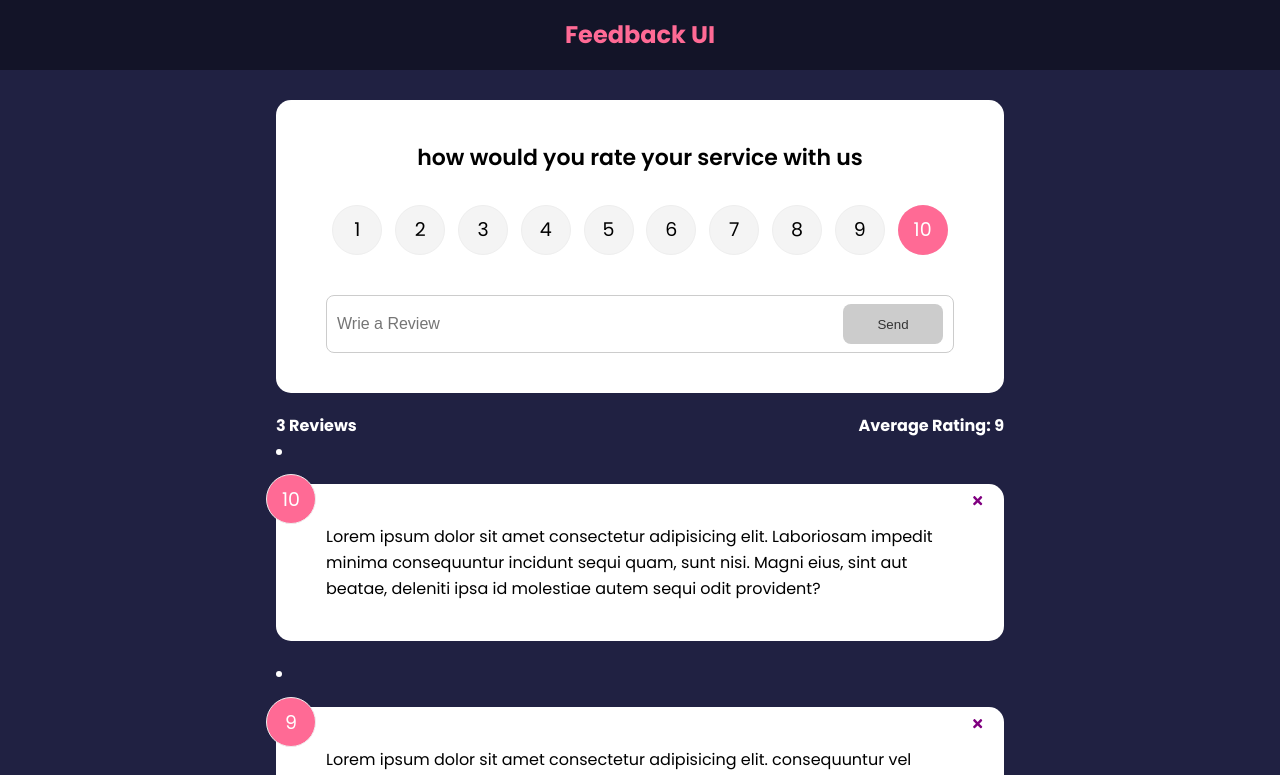
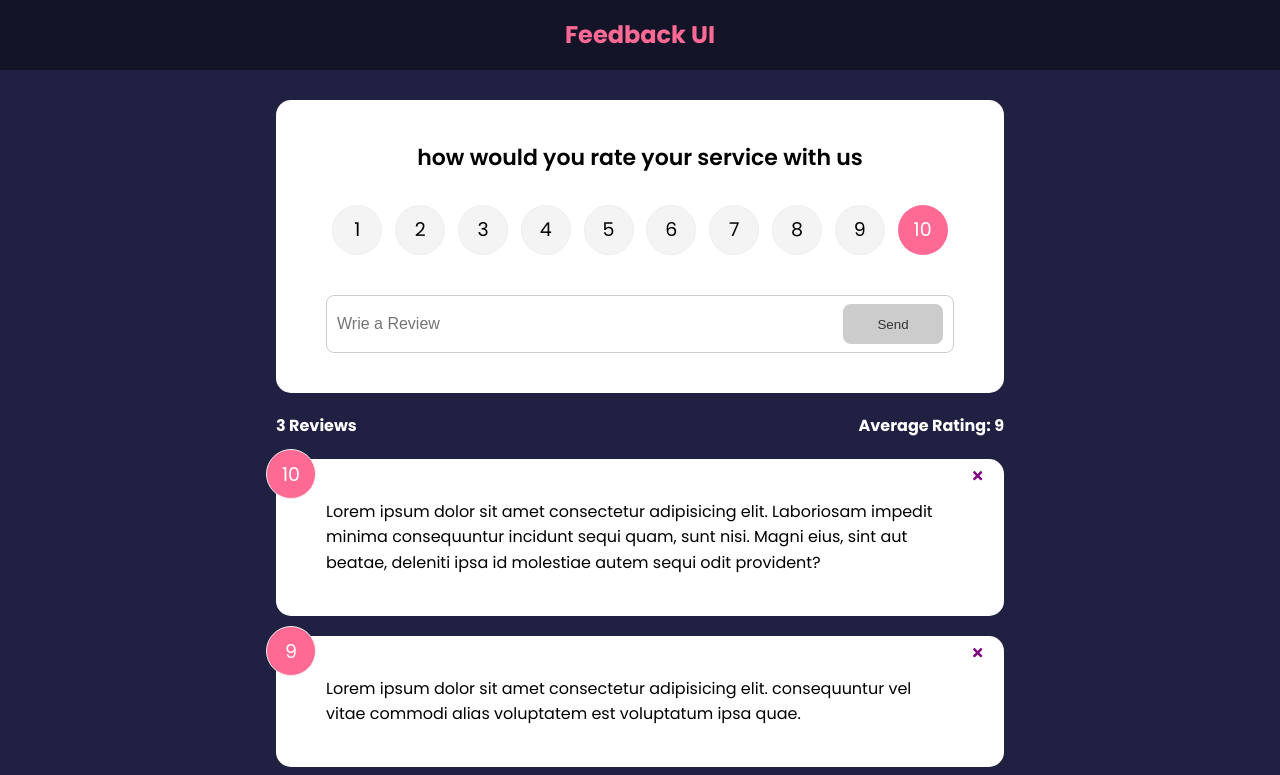
Before and after one commit to Gargi212Roy/Feedback-UI, a React (Create React App) app: page / in a window 1280 px wide. Shown: the top 775 px of the page. Built offline with nearby package versions, Linux system fonts and the light colour scheme.

Commit message:
third commit

```diff
--- a/src/components/FeedbackList.jsx
+++ b/src/components/FeedbackList.jsx
@@ -17,7 +17,7 @@ function FeedbackList({ feedback, handleDelete }) {
     <div className="feedback-list">
       <AnimatePresence>
         {feedback.map((item) => (
-          <motion.li
+          <motion.div
             key={item.id}
             initial={{ opacity: 0 }}
             animate={{ opacity: 1 }}
@@ -28,7 +28,7 @@ function FeedbackList({ feedback, handleDelete }) {
               item={item}
               handleDelete={handleDelete}
             />
-          </motion.li>
+          </motion.div>
         ))}
       </AnimatePresence>
     </div>
```
